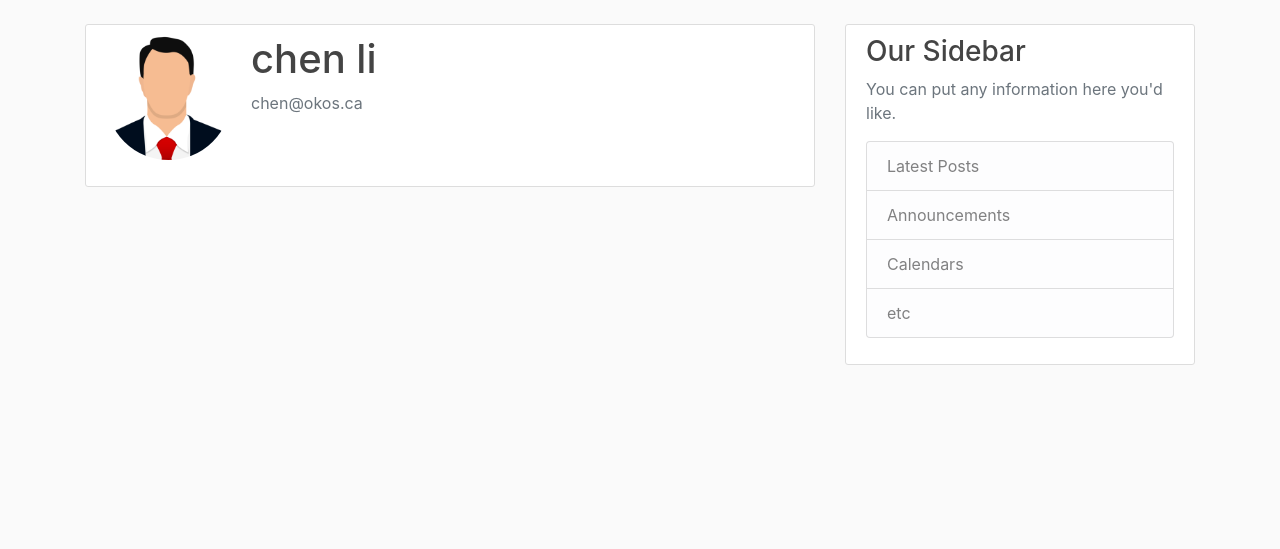
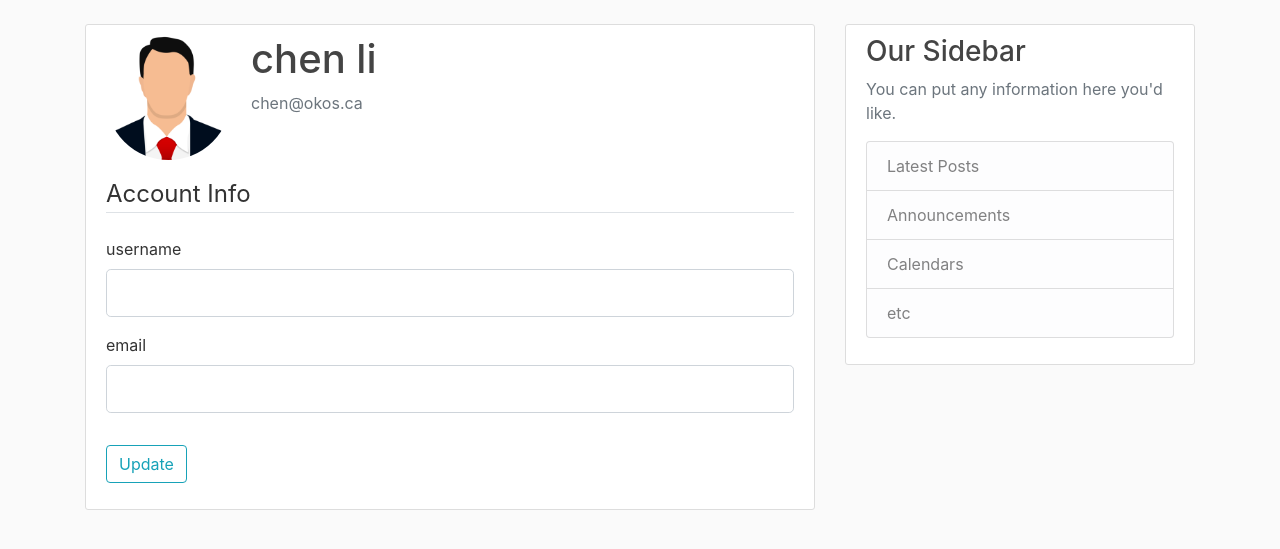
Before and after one commit to leechen112233/flask_blog, a Flask app: page /account in a window 1280 px wide. Shown: the part 56-605 px from the top of the page. Run offline with Flask 2, Linux system fonts and the light colour scheme; a user stored in the database is signed in; some libraries are stand-ins or nearby versions.

Commit message:
update the account.html

```diff
--- a/flaskblog/routes.py
+++ b/flaskblog/routes.py
@@ -1,5 +1,5 @@
 from flask import render_template, url_for, flash, redirect, request
-from flaskblog.forms import RegisterForm, LoginForm
+from flaskblog.forms import RegisterForm, LoginForm, UpdateAccountForm
 from flaskblog.models import User, Post
 from flaskblog import app, db, bcrypt
 from flask_login import login_user, current_user, logout_user, login_required
@@ -67,5 +67,6 @@ def logout():
 @app.route("/account", methods = ['GET'])
 @login_required
 def account():
+    form = UpdateAccountForm()
     image_file = url_for('static', filename='profile_pics/'+current_user.image_file)
-    return render_template('account.html', title='Account', image_file=image_file)
+    return render_template('account.html', title='Account', image_file=image_file, form=form)
--- a/flaskblog/templates/account.html
+++ b/flaskblog/templates/account.html
@@ -8,6 +8,40 @@
           <p class="text-secondary">{{ current_user.email }}</p>
         </div>
       </div>
-      <!-- FORM HERE -->
+        <form method="post" action="">
+            {{ form.hidden_tag() }}
+            <fieldset class="form-group">
+                <legend class="border-bottom mb-4">Account Info</legend>
+                <div class="form-group">
+                    {{ form.username.label(class="form-ontrol-label") }}
+                    {% if form.username.errors %}
+                        {{ form.username(class="form-control form-control-lg is-invalid") }}
+                        <div class="invalid-feedback">
+                            {% for error in  form.username.errors %}
+                                <span>{{ error }}</span>
+                            {% endfor %}
+                        </div>
+                        {% else %}
+                        {{ form.username(class="form-control form-control-lg") }}
+                    {% endif %}
+                </div>
+                <div class="form-group">
+                    {{ form.email.label(class="form-control-label") }}
+                    {% if form.email.errors %}
+                        {{ form.email(class="form-control form-control-lg is-invalid") }}
+                        <div class="invalid-feedback">
+                            {% for error in  form.email.errors %}
+                                <span>{{ error }}</span>
+                            {% endfor %}
+                        </div>
+                        {% else %}
+                        {{ form.email(class="form-control form-control-lg") }}
+                    {% endif %}
+                </div>
+            </fieldset>
+            <div class="form-group">
+                    {{ form.submit(class="btn btn-outline-info") }}
+            </div>
+        </form>
     </div>
 {% endblock content %}
```
